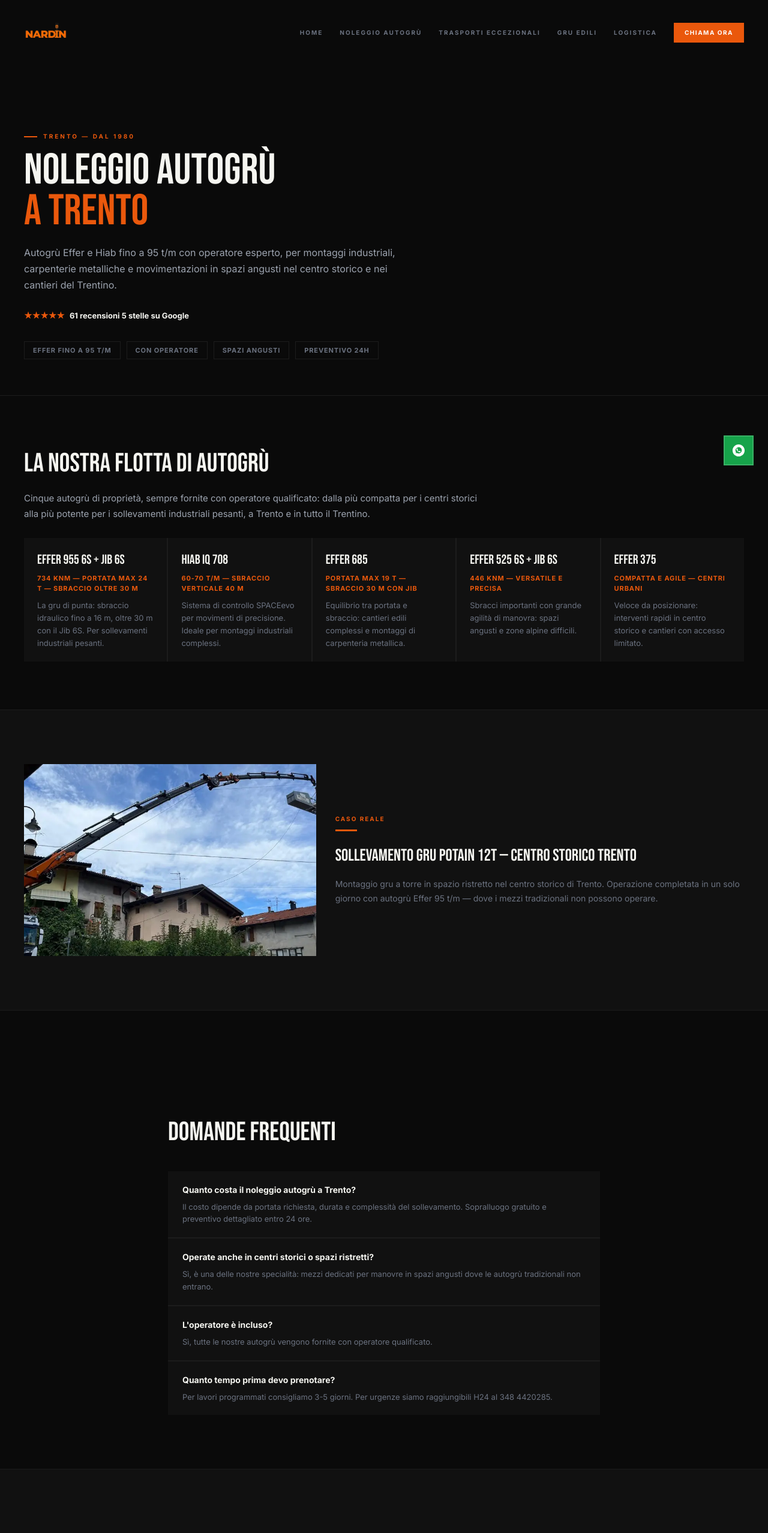
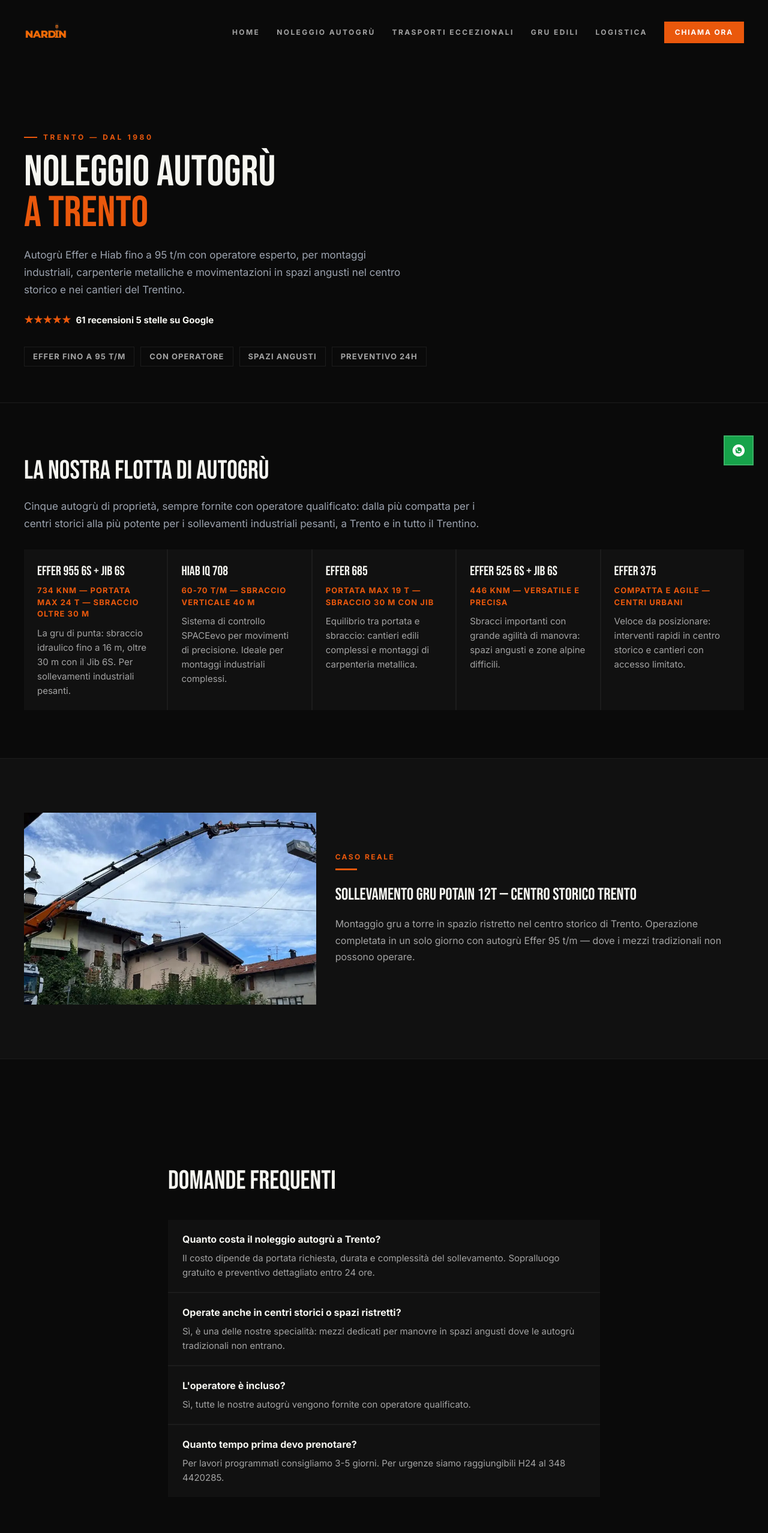
Before and after one commit to matteonardin04-bot/nardin-seo-ready, a React (Vite) app: page /noleggio-autogru-trento in a window 1280 px wide. Shown: the top 2556 px of the page at 60% size. Built offline with nearby package versions, Linux system fonts and the light colour scheme.

Commit message:
Testi più grandi e contrasto migliore

```diff
--- a/src/Layout.tsx
+++ b/src/Layout.tsx
@@ -76,7 +76,7 @@ export function Navbar({ mobile }: { mobile: boolean }) {
               {item.label}
             </Link>
           ))}
-          <a href="tel:+390461990268" onClick={trackPhoneClick} style={{ background: S.orange, color: '#fff', padding: '12px 32px', textDecoration: 'none', fontSize: 11, fontWeight: 700, letterSpacing: '0.2em', textTransform: 'uppercase', marginTop: 8 }}>CHIAMA ORA</a>
+          <a href="tel:+390461990268" onClick={trackPhoneClick} style={{ background: S.orange, color: '#fff', padding: '12px 32px', textDecoration: 'none', fontSize: 13, fontWeight: 700, letterSpacing: '0.2em', textTransform: 'uppercase', marginTop: 8 }}>CHIAMA ORA</a>
         </div>
       )}
 
@@ -88,17 +88,17 @@ export function Navbar({ mobile }: { mobile: boolean }) {
           {!mobile && (
             <div style={{ display: 'flex', gap: 28, alignItems: 'center' }}>
               {ROUTE_NAV_ITEMS.map(item => (
-                <Link key={item.to} to={item.to} style={{ color: S.gray, textDecoration: 'none', cursor: 'pointer', fontSize: 10, fontWeight: 700, letterSpacing: '0.2em', textTransform: 'uppercase' }}
+                <Link key={item.to} to={item.to} style={{ color: S.gray, textDecoration: 'none', cursor: 'pointer', fontSize: 12, fontWeight: 700, letterSpacing: '0.2em', textTransform: 'uppercase' }}
                   onMouseEnter={e => (e.currentTarget.style.color = S.text)}
                   onMouseLeave={e => (e.currentTarget.style.color = S.gray)}
                 >{item.label}</Link>
               ))}
-              <a href="tel:+390461990268" onClick={trackPhoneClick} style={{ background: S.orange, color: '#fff', padding: '9px 18px', textDecoration: 'none', fontSize: 10, fontWeight: 700, letterSpacing: '0.15em', textTransform: 'uppercase' }}>CHIAMA ORA</a>
+              <a href="tel:+390461990268" onClick={trackPhoneClick} style={{ background: S.orange, color: '#fff', padding: '9px 18px', textDecoration: 'none', fontSize: 12, fontWeight: 700, letterSpacing: '0.15em', textTransform: 'uppercase' }}>CHIAMA ORA</a>
             </div>
           )}
           {mobile && (
             <div style={{ display: 'flex', alignItems: 'center', gap: 10 }}>
-              <a href="tel:+390461990268" onClick={trackPhoneClick} style={{ background: S.orange, color: '#fff', padding: '8px 14px', textDecoration: 'none', fontSize: 10, fontWeight: 700, letterSpacing: '0.1em', textTransform: 'uppercase' }}>CHIAMA</a>
+              <a href="tel:+390461990268" onClick={trackPhoneClick} style={{ background: S.orange, color: '#fff', padding: '8px 14px', textDecoration: 'none', fontSize: 12, fontWeight: 700, letterSpacing: '0.1em', textTransform: 'uppercase' }}>CHIAMA</a>
               <button onClick={openMenu} style={{ background: 'none', border: `1px solid ${S.border}`, color: S.text, width: 36, height: 36, cursor: 'pointer', display: 'flex', flexDirection: 'column', alignItems: 'center', justifyContent: 'center', gap: 4 }}>
                 <span style={{ width: 16, height: 2, background: S.text, display: 'block' }} />
                 <span style={{ width: 16, height: 2, background: S.text, display: 'block' }} />
@@ -120,51 +120,51 @@ export function Footer() {
         <div style={{ display: 'flex', justifyContent: 'space-between', alignItems: 'flex-start', marginBottom: 40, flexWrap: 'wrap', gap: 28 }}>
           <div>
             <img src="/images/logo-nardin.webp" alt="Nardin Autotrasporti" width={56} height={56} loading="lazy" decoding="async" style={{ height: 56, width: 'auto', objectFit: 'contain', marginBottom: 12 }} onError={e => { e.currentTarget.style.display = 'none'; }} />
-            <p style={{ color: S.gray, fontSize: 12, maxWidth: 280, lineHeight: 1.6 }}>Noleggio autogrù, trasporti eccezionali e sollevamenti industriali a Trento dal 1980.</p>
-            <p style={{ color: '#374151', fontSize: 11, marginTop: 12, lineHeight: 1.7 }}>
+            <p style={{ color: S.gray, fontSize: 14, maxWidth: 280, lineHeight: 1.6 }}>Noleggio autogrù, trasporti eccezionali e sollevamenti industriali a Trento dal 1980.</p>
+            <p style={{ color: '#9CA3AF', fontSize: 13, marginTop: 12, lineHeight: 1.7 }}>
               Nardin Autotrasporti s.n.c. di Nardin Walter e Ivana<br />P.IVA 01762870226 · Albo TN/2053832Z<br />Assicurazione Vettoriale All-Risks
             </p>
           </div>
           <div style={{ display: 'flex', gap: 40, flexWrap: 'wrap' }}>
             <div>
-              <p style={{ fontSize: 9, fontWeight: 700, letterSpacing: '0.2em', color: S.orange, textTransform: 'uppercase', marginBottom: 12 }}>Servizi</p>
+              <p style={{ fontSize: 12, fontWeight: 700, letterSpacing: '0.2em', color: S.orange, textTransform: 'uppercase', marginBottom: 12 }}>Servizi</p>
               {[
                 { to: '/noleggio-autogru-trento', label: 'Noleggio Autogrù' },
                 { to: '/trasporti-eccezionali-trentino', label: 'Trasporti Eccezionali' },
                 { to: '/trasporto-gru-edili', label: 'Trasporto Gru Edili' },
                 { to: '/logistica-industriale', label: 'Logistica Industriale' },
               ].map(s => (
-                <Link key={s.to} to={s.to} style={{ display: 'block', color: S.gray, fontSize: 12, padding: '3px 0', textDecoration: 'none' }}>{s.label}</Link>
+                <Link key={s.to} to={s.to} style={{ display: 'block', color: S.gray, fontSize: 14, padding: '3px 0', textDecoration: 'none' }}>{s.label}</Link>
               ))}
             </div>
             <div>
-              <p style={{ fontSize: 9, fontWeight: 700, letterSpacing: '0.2em', color: S.orange, textTransform: 'uppercase', marginBottom: 12 }}>Navigazione</p>
+              <p style={{ fontSize: 12, fontWeight: 700, letterSpacing: '0.2em', color: S.orange, textTransform: 'uppercase', marginBottom: 12 }}>Navigazione</p>
               {[
                 { id: 'chi-siamo', label: 'chi siamo' },
                 { id: 'servizi', label: 'servizi' },
                 { id: 'flotta', label: 'flotta' },
                 { id: 'contatti', label: 'contatti' },
               ].map(item => (
-                <button key={item.id} onClick={() => go(item.id)} style={{ display: 'block', background: 'none', border: 'none', color: S.gray, cursor: 'pointer', fontSize: 12, textTransform: 'capitalize', padding: '3px 0', textAlign: 'left' }}
+                <button key={item.id} onClick={() => go(item.id)} style={{ display: 'block', background: 'none', border: 'none', color: S.gray, cursor: 'pointer', fontSize: 14, textTransform: 'capitalize', padding: '3px 0', textAlign: 'left' }}
                   onMouseEnter={e => (e.currentTarget.style.color = S.text)}
                   onMouseLeave={e => (e.currentTarget.style.color = S.gray)}
                 >{item.label}</button>
               ))}
             </div>
             <div>
-              <p style={{ fontSize: 9, fontWeight: 700, letterSpacing: '0.2em', color: S.orange, textTransform: 'uppercase', marginBottom: 12 }}>Contatti</p>
-              <p style={{ color: S.gray, fontSize: 12, lineHeight: 1.9 }}>
+              <p style={{ fontSize: 12, fontWeight: 700, letterSpacing: '0.2em', color: S.orange, textTransform: 'uppercase', marginBottom: 12 }}>Contatti</p>
+              <p style={{ color: S.gray, fontSize: 14, lineHeight: 1.9 }}>
                 Via Aeroporto, 31<br />38121 Trento (TN)<br />
                 <a href="tel:+390461990268" onClick={trackPhoneClick} style={{ color: S.gray, textDecoration: 'none' }}>+39 0461 990268</a><br />
-                <a href="https://wa.me/393484420285" onClick={trackWhatsAppClick} style={{ color: '#22C55E', textDecoration: 'none', fontSize: 11 }}>WhatsApp H24</a><br />
-                <a href="mailto:info@nardinautotrasporti.it" style={{ color: S.orange, textDecoration: 'none', fontSize: 11 }}>info@nardinautotrasporti.it</a>
+                <a href="https://wa.me/393484420285" onClick={trackWhatsAppClick} style={{ color: '#22C55E', textDecoration: 'none', fontSize: 13 }}>WhatsApp H24</a><br />
+                <a href="mailto:info@nardinautotrasporti.it" style={{ color: S.orange, textDecoration: 'none', fontSize: 13 }}>info@nardinautotrasporti.it</a>
               </p>
             </div>
           </div>
         </div>
         <div style={{ borderTop: `1px solid ${S.border}`, paddingTop: 20, display: 'flex', justifyContent: 'space-between', flexWrap: 'wrap', gap: 10 }}>
-          <p style={{ fontSize: 10, color: '#374151' }}>© 2026 Nardin Autotrasporti s.n.c. — Tutti i diritti riservati</p>
-          <a href="https://www.instagram.com/nardinautotrasporti/" target="_blank" rel="noopener noreferrer" style={{ fontSize: 10, fontWeight: 700, color: '#374151', textDecoration: 'none', textTransform: 'uppercase' }}>Instagram</a>
+          <p style={{ fontSize: 12, color: '#9CA3AF' }}>© 2026 Nardin Autotrasporti s.n.c. — Tutti i diritti riservati</p>
+          <a href="https://www.instagram.com/nardinautotrasporti/" target="_blank" rel="noopener noreferrer" style={{ fontSize: 12, fontWeight: 700, color: '#9CA3AF', textDecoration: 'none', textTransform: 'uppercase' }}>Instagram</a>
         </div>
       </div>
     </footer>
@@ -174,9 +174,9 @@ export function Footer() {
 export function StickyMobileBar({ onPreventivo }: { onPreventivo: () => void }) {
   return (
     <div className="mobile-cta-bar" style={{ display: 'none', position: 'fixed', bottom: 0, left: 0, right: 0, zIndex: 120, background: '#0A0A0A', borderTop: `1px solid ${S.border}`, padding: '10px 16px', gap: 8 }}>
-      <a href="tel:+390461990268" onClick={trackPhoneClick} style={{ flex: 1, background: S.orange, color: '#fff', padding: '12px 8px', textDecoration: 'none', fontSize: 11, fontWeight: 700, letterSpacing: '0.1em', textTransform: 'uppercase', textAlign: 'center', display: 'block' }}>📞 CHIAMA</a>
-      <a href="https://wa.me/393484420285" onClick={trackWhatsAppClick} target="_blank" rel="noopener noreferrer" style={{ flex: 1, background: '#16A34A', color: '#fff', padding: '12px 8px', textDecoration: 'none', fontSize: 11, fontWeight: 700, letterSpacing: '0.1em', textTransform: 'uppercase', textAlign: 'center', display: 'block' }}>💬 WHATSAPP</a>
-      <button onClick={onPreventivo} style={{ flex: 1, background: S.dark, color: S.text, border: `1px solid ${S.border}`, padding: '12px 8px', cursor: 'pointer', fontSize: 11, fontWeight: 700, letterSpacing: '0.1em', textTransform: 'uppercase' }}>PREVENTIVO</button>
+      <a href="tel:+390461990268" onClick={trackPhoneClick} style={{ flex: 1, background: S.orange, color: '#fff', padding: '12px 8px', textDecoration: 'none', fontSize: 13, fontWeight: 700, letterSpacing: '0.1em', textTransform: 'uppercase', textAlign: 'center', display: 'block' }}>📞 CHIAMA</a>
+      <a href="https://wa.me/393484420285" onClick={trackWhatsAppClick} target="_blank" rel="noopener noreferrer" style={{ flex: 1, background: '#16A34A', color: '#fff', padding: '12px 8px', textDecoration: 'none', fontSize: 13, fontWeight: 700, letterSpacing: '0.1em', textTransform: 'uppercase', textAlign: 'center', display: 'block' }}>💬 WHATSAPP</a>
+      <button onClick={onPreventivo} style={{ flex: 1, background: S.dark, color: S.text, border: `1px solid ${S.border}`, padding: '12px 8px', cursor: 'pointer', fontSize: 13, fontWeight: 700, letterSpacing: '0.1em', textTransform: 'uppercase' }}>PREVENTIVO</button>
     </div>
   );
 }
--- a/src/ServicePage.tsx
+++ b/src/ServicePage.tsx
@@ -35,25 +35,25 @@ export default function ServicePage(p: ServicePageProps) {
         <div style={{ maxWidth: 1280, margin: '0 auto', padding: '0 40px' }}>
           <div style={{ display: 'flex', alignItems: 'center', gap: 10, marginBottom: 16 }}>
             <div style={{ width: 22, height: 2, background: S.orange }} />
-            <span style={{ fontSize: 10, fontWeight: 700, letterSpacing: '0.3em', color: S.orange, textTransform: 'uppercase' }}>Trento — Dal 1980</span>
+            <span style={{ fontSize: 12, fontWeight: 700, letterSpacing: '0.3em', color: S.orange, textTransform: 'uppercase' }}>Trento — Dal 1980</span>
           </div>
           <h1 style={{ fontFamily: S.bebas, fontSize: 'clamp(36px,6vw,72px)', lineHeight: 0.95, color: S.text, marginBottom: 20 }}>
             {p.h1}<br /><span style={{ color: S.orange }}>{p.h1Highlight}</span>
           </h1>
-          <p style={{ color: S.muted, fontSize: 16, lineHeight: 1.7, maxWidth: 640, marginBottom: 24 }}>{p.intro}</p>
+          <p style={{ color: S.muted, fontSize: 17, lineHeight: 1.7, maxWidth: 640, marginBottom: 24 }}>{p.intro}</p>
 
           <a
             href="https://www.google.com/maps/place/Nardin+Autotrasporti"
             target="_blank"
             rel="noopener noreferrer"
-            style={{ display: 'inline-flex', alignItems: 'center', gap: 8, textDecoration: 'none', color: S.orange, fontSize: 13, fontWeight: 700, marginBottom: 32 }}
+            style={{ display: 'inline-flex', alignItems: 'center', gap: 8, textDecoration: 'none', color: S.orange, fontSize: 15, fontWeight: 700, marginBottom: 32 }}
           >
             ★★★★★ <span style={{ color: S.text }}>61 recensioni 5 stelle su Google</span>
           </a>
 
           <div style={{ display: 'flex', flexWrap: 'wrap', gap: 10 }}>
             {p.bullets.map(b => (
-              <span key={b} style={{ border: `1px solid ${S.border}`, padding: '6px 14px', fontSize: 11, fontWeight: 700, letterSpacing: '0.08em', color: S.gray, textTransform: 'uppercase' }}>{b}</span>
+              <span key={b} style={{ border: `1px solid ${S.border}`, padding: '6px 14px', fontSize: 13, fontWeight: 700, letterSpacing: '0.08em', color: S.gray, textTransform: 'uppercase' }}>{b}</span>
             ))}
           </div>
         </div>
@@ -64,13 +64,13 @@ export default function ServicePage(p: ServicePageProps) {
         <section style={{ padding: mobile ? '50px 0' : '80px 0', background: S.black, borderTop: `1px solid ${S.border}` }}>
           <div style={{ maxWidth: 1280, margin: '0 auto', padding: '0 40px' }}>
             <h2 style={{ fontFamily: S.bebas, fontSize: 'clamp(28px,4vw,44px)', color: S.text, marginBottom: 12 }}>{p.fleet.title}</h2>
-            <p style={{ color: S.muted, fontSize: 15, lineHeight: 1.7, maxWidth: 760, marginBottom: 28 }}>{p.fleet.intro}</p>
+            <p style={{ color: S.muted, fontSize: 17, lineHeight: 1.7, maxWidth: 760, marginBottom: 28 }}>{p.fleet.intro}</p>
             <div style={{ display: 'grid', gridTemplateColumns: mobile ? '1fr' : 'repeat(auto-fit, minmax(220px, 1fr))', gap: 2, background: S.border }}>
               {p.fleet.items.map(f => (
                 <div key={f.name} style={{ background: S.dark, padding: '20px 22px' }}>
                   <h3 style={{ fontFamily: S.bebas, fontSize: 22, color: S.text, marginBottom: 6 }}>{f.name}</h3>
-                  <p style={{ fontSize: 11, fontWeight: 700, letterSpacing: '0.08em', color: S.orange, textTransform: 'uppercase', marginBottom: 10 }}>{f.spec}</p>
-                  <p style={{ color: S.gray, fontSize: 13, lineHeight: 1.6 }}>{f.use}</p>
+                  <p style={{ fontSize: 13, fontWeight: 700, letterSpacing: '0.08em', color: S.orange, textTransform: 'uppercase', marginBottom: 10 }}>{f.spec}</p>
+                  <p style={{ color: S.gray, fontSize: 15, lineHeight: 1.6 }}>{f.use}</p>
                 </div>
               ))}
             </div>
@@ -85,10 +85,10 @@ export default function ServicePage(p: ServicePageProps) {
             <img src={p.caseStudy.img} alt={p.caseStudy.title} fetchPriority="high" style={{ width: '100%', height: '100%', objectFit: 'cover' }} />
           </div>
           <div>
-            <p style={{ fontSize: 10, fontWeight: 700, letterSpacing: '0.2em', color: S.orange, textTransform: 'uppercase', marginBottom: 10 }}>Caso Reale</p>
+            <p style={{ fontSize: 12, fontWeight: 700, letterSpacing: '0.2em', color: S.orange, textTransform: 'uppercase', marginBottom: 10 }}>Caso Reale</p>
             <div style={{ width: 36, height: 3, background: S.orange, marginBottom: 20 }} />
             <h2 style={{ fontFamily: S.bebas, fontSize: 28, color: S.text, marginBottom: 14 }}>{p.caseStudy.title}</h2>
-            <p style={{ color: S.gray, fontSize: 14, lineHeight: 1.7 }}>{p.caseStudy.desc}</p>
+            <p style={{ color: S.gray, fontSize: 16, lineHeight: 1.7 }}>{p.caseStudy.desc}</p>
           </div>
         </div>
       </section>
@@ -100,8 +100,8 @@ export default function ServicePage(p: ServicePageProps) {
           <div style={{ display: 'flex', flexDirection: 'column', gap: 2, background: S.border }}>
             {p.faqs.map(f => (
               <div key={f.q} style={{ background: S.dark, padding: '20px 24px' }}>
-                <p style={{ fontWeight: 700, fontSize: 14, color: S.text, marginBottom: 8 }}>{f.q}</p>
-                <p style={{ color: S.gray, fontSize: 13, lineHeight: 1.6 }}>{f.a}</p>
+                <p style={{ fontWeight: 700, fontSize: 16, color: S.text, marginBottom: 8 }}>{f.q}</p>
+                <p style={{ color: S.gray, fontSize: 15, lineHeight: 1.6 }}>{f.a}</p>
               </div>
             ))}
           </div>
--- a/src/shared.tsx
+++ b/src/shared.tsx
@@ -7,7 +7,7 @@ export const S = {
   border: '#1C1C1C',
   text: '#F5F5F0',
   muted: '#9CA3AF',
-  gray: '#6B7280',
+  gray: '#A3A3A3',
   bebas: "'Bebas Neue', sans-serif",
   inter: "'Inter', sans-serif",
 };
@@ -18,7 +18,7 @@ export const inp = (extra: object = {}) => ({
   border: `1px solid ${S.border}`,
   color: S.text,
   padding: '12px 14px',
-  fontSize: 14,
+  fontSize: 16,
   outline: 'none',
   fontFamily: S.inter,
   ...extra,
```
Also changed, not shown: src/ContactForm.tsx (+20 -20 lines).
